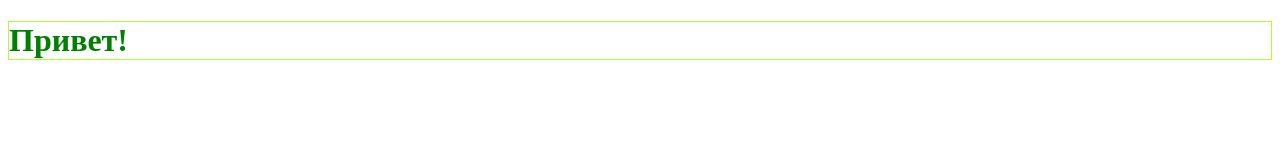
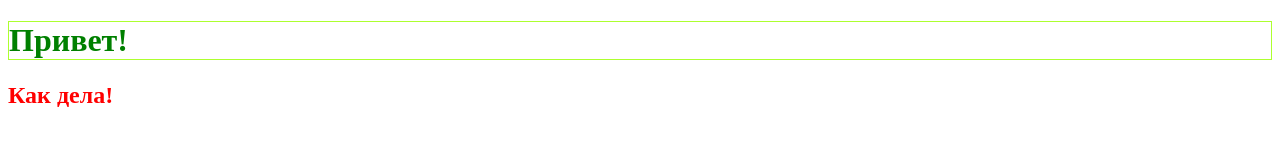
Before and after one commit to igorsuvor/mq-27-diplom, a plain HTML site: page index.html in a window 1280 px wide. Drawn offline with Linux system fonts and the light colour scheme.

Commit message:
Вариант 2

```diff
--- a/index.html
+++ b/index.html
@@ -8,5 +8,6 @@
 </head>
 <body>
     <h1>Привет!</h1>
+    <h2>Как дела!</h2>
 </body>
 </html>
```
